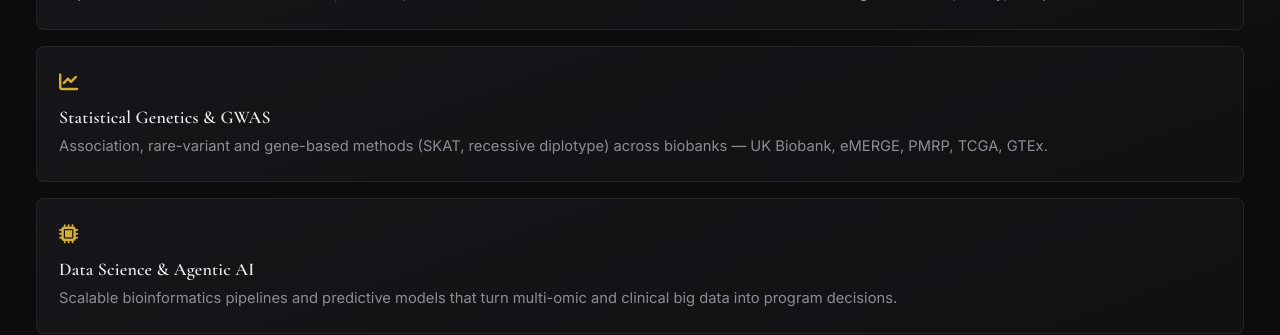
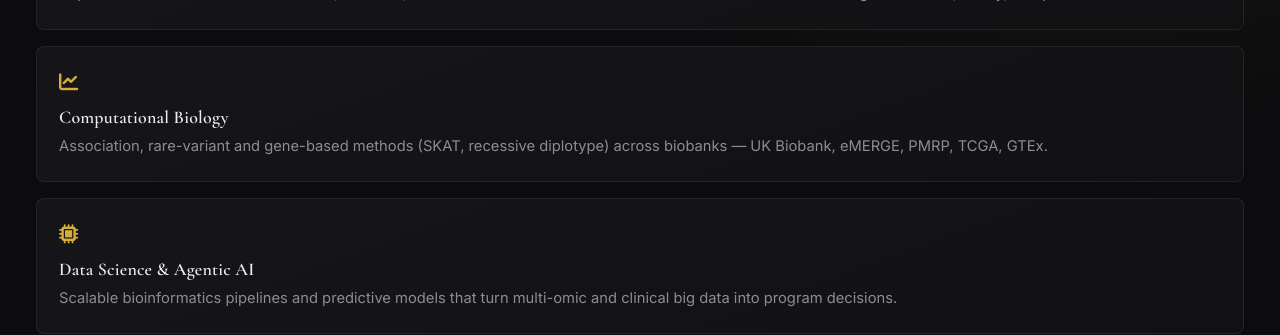
Before and after one commit to Shicheng-Guo/Shicheng-Guo.Github.io, a Jekyll site: the page built from research.md, in a window 1280 px wide and 900 px high, scrolled down 1323 px. Shown: the part 154-489 px from the top of the window. Built offline with Jekyll 4.4.1, drawn with Linux system fonts in a browser that asks for light colours.

Commit message:
Rename research theme to Computational Biology

```diff
--- a/research.md
+++ b/research.md
@@ -27,7 +27,7 @@ description: "Research areas and projects of Shicheng Guo, Ph.D. — translation
   </div>
   <div class="hl-card">
     <i class="fa-solid fa-chart-line"></i>
-    <h3>Statistical Genetics &amp; GWAS</h3>
+    <h3>Computational Biology</h3>
     <p>Association, rare-variant and gene-based methods (SKAT, recessive diplotype) across biobanks — UK Biobank, eMERGE, PMRP, TCGA, GTEx.</p>
   </div>
   <div class="hl-card">
```
